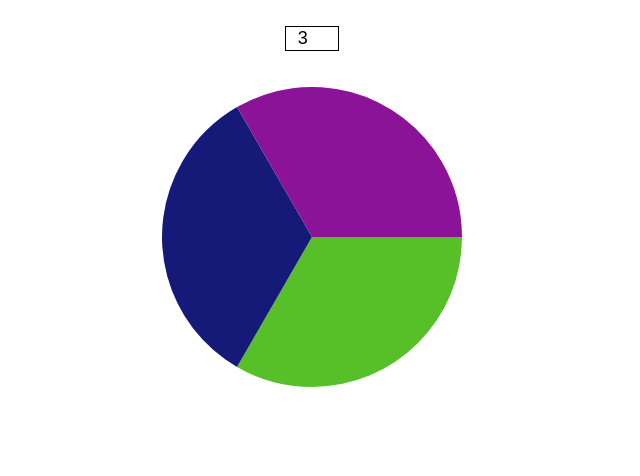
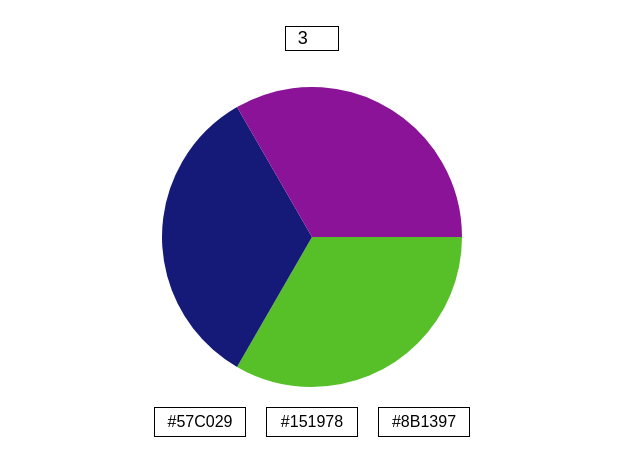
Before and after one commit to AlexVOiceover/colors, a plain HTML site: page index.html in a window 1280 px wide. Shown: the part 82-558 px from the top of the page, without its empty margins (328-968 px from the left). Drawn offline with Linux system fonts and the light colour scheme.

Commit message:
Added textboxes to show colour codes

```diff
--- a/index.html
+++ b/index.html
@@ -25,7 +25,9 @@
 
                 <div id="canvasContainer"><canvas id="rouletteCircle"></canvas></div>
 
-
+                <div id="colorCodeContainer" class="color-code-container">
+                    <!-- Textboxes for color codes will be added here dynamically -->
+                </div>
         </div>
 
     </body>
--- a/scripts/my-script.js
+++ b/scripts/my-script.js
@@ -35,6 +35,21 @@ function createSegments() {
             ctx.fill();
         }
 
+        // Clear and update the color code container
+        const colorCodeContainer = document.getElementById("colorCodeContainer");
+
+        for (let i = 0; i < numSegments; i++) {
+            // Create a textbox for each color code
+            const colorCodeTextbox = document.createElement("input");
+            colorCodeTextbox.type = "text";
+            colorCodeTextbox.value = colors[i];
+            colorCodeTextbox.readOnly = true;
+
+            // Add the textbox to the color code container
+            colorCodeContainer.appendChild(colorCodeTextbox);
+        }
+
+
         // Update h1 element's color dynamically
         const gradientColors = colors.join(", ");
         h1.style.background = `linear-gradient(to right, ${gradientColors})`;
--- a/styles/my-styles.css
+++ b/styles/my-styles.css
@@ -47,6 +47,21 @@ html, body {
     margin: 0 auto;
 }
 
+.color-code-container {
+    display: flex;
+    justify-content: center;
+    margin-top: 20px;
+}
+
+.color-code-container input[type="text"] {
+    margin: 0 10px;
+    padding: 5px;
+    border: 1px solid #000;
+    text-align: center;
+    font-size: 1em;
+    width: 80px; /* Adjust the width as needed */
+}
+
 /* For mobile devices*/
 @media all and (pointer:none) , (pointer:coarse) {
     h1 {font-size: 2.5em;}
```
